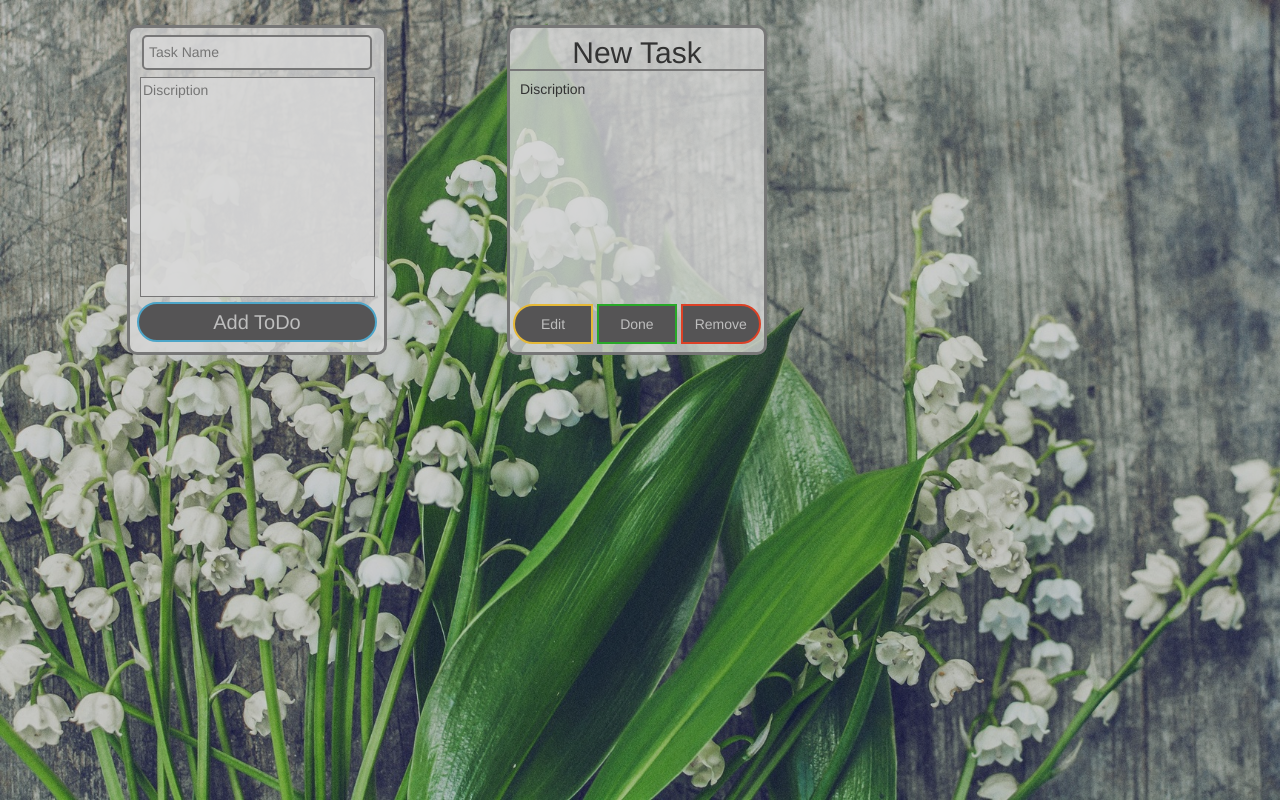
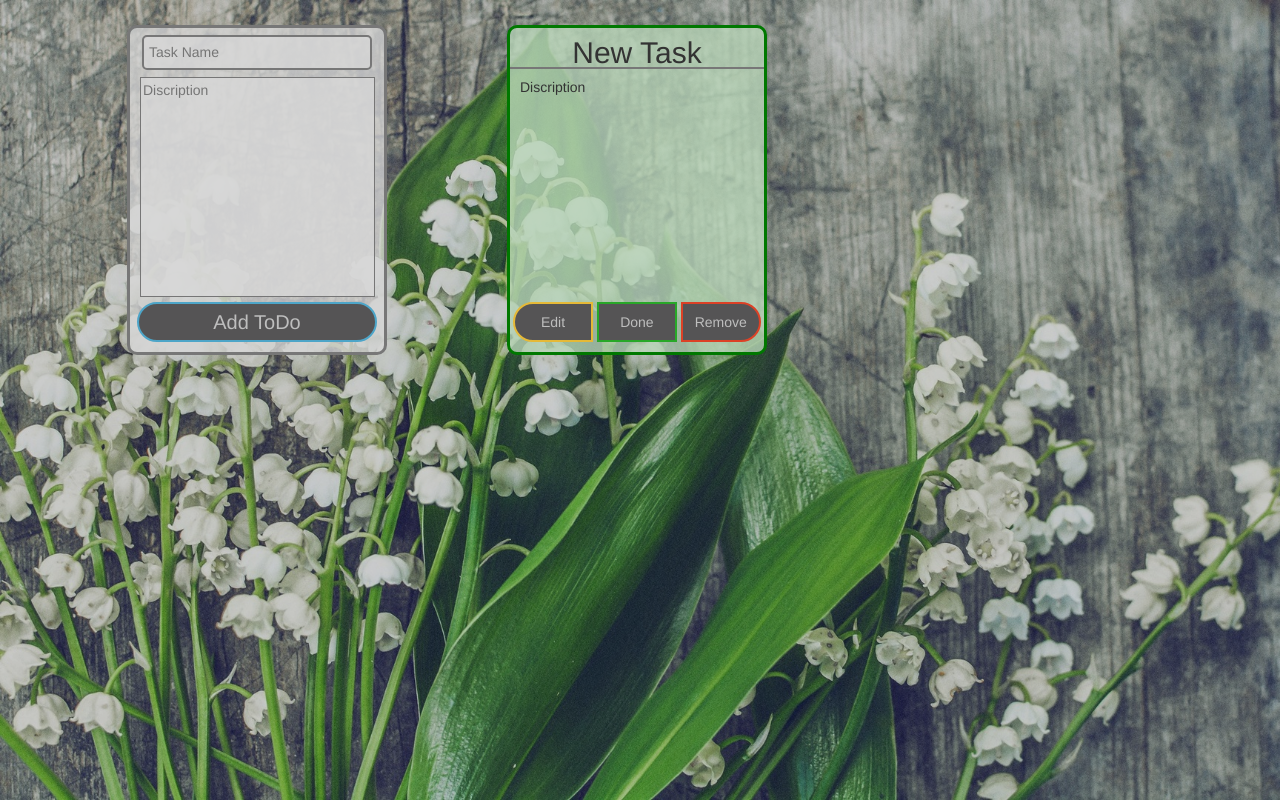
Before and after one commit to MaximOstrikov/graduation-project, a plain HTML site: page frontend/index.html in a window 1280 px wide. Both pictures are taken after a click on the button "Done". Drawn offline with nearby package versions, Linux system fonts and the light colour scheme; a web font is replaced by a local one.

Commit message:
add styles

```diff
--- a/frontend/css/style.less
+++ b/frontend/css/style.less
@@ -55,18 +55,25 @@ body,html {
     }
 
     #task {
+        .activeTask {
+            background: @taskColor;
+            border: 3px solid #777;
+        }
+        .doneTask {
+            border: 3px solid #007800;
+            background: rgba(186, 216, 186, 0.78);
+        }
         #taskList, #addList {
             width: 260px;
             height: 330px;
-            background: @taskColor;
             margin: 7% 7% 7% 12%;
             border-radius: 10px;
-            border: 3px solid #777;
             .rowBtn {
                 margin: 5px 0 0 0;
             }
             .taskName {
                 h3 {
+                    height: 33px;
                     margin: 8px 0;
                     text-align: center;
                     font-size: 30px;
--- a/frontend/index.html
+++ b/frontend/index.html
@@ -31,8 +31,8 @@
          <div id="allTask">
 
              <div class="col-md-4 col-sm-6">
-                 <div id="taskList">
-                     <div class="taskName"> <h3>New Task</h3> </div>
+                 <div id="taskList" class="activeTask">
+                     <div class="taskName"> <h3 id="he">New Task</h3> </div>
                      <div class="taskDiscription"> <p>Discription</p></div>
                      <div class="rowBtn">
                         <button id="edit">Edit</button>
--- a/frontend/js/proj.js
+++ b/frontend/js/proj.js
@@ -27,12 +27,12 @@ $(document).ready(function () {
 
 // add new task
 
-$('#addListBtn').click(function() {
+$('#addListBtn').on('click', (function() {
     var newTaskName = $('#addName').val(), newTaskDiscription = $('#addDiscription').val();
     $('#addName, #addDiscription').val('');
 
     $('#allTask').prepend('<div class="col-md-4 col-sm-6">\n' +
-    '             <div id="taskList">\n' +
+        '             <div id="taskList" class="activeTask">\n' +
         '                 <div class="taskName"> <h3>'+ newTaskName +'</h3> </div>\n' +
         '                 <div class="taskDiscription"> <p>'+ newTaskDiscription +'</p></div>\n' +
         '                 <div class="rowBtn">\n' +
@@ -44,4 +44,16 @@ $('#addListBtn').click(function() {
         '         </div>');
 
 
-});
+}));
+
+// done task
+
+$('#done').on('click', (function () {
+   $(this).closest('#taskList').addClass('doneTask').removeClass('activeClass');
+    console.log('hi')
+}))
+
+// edit task
+// $('#edit').on('click', function() {
+//     console.log($(this).clos)
+// })
```
Lines whose indentation alone changed are shown as unchanged.
